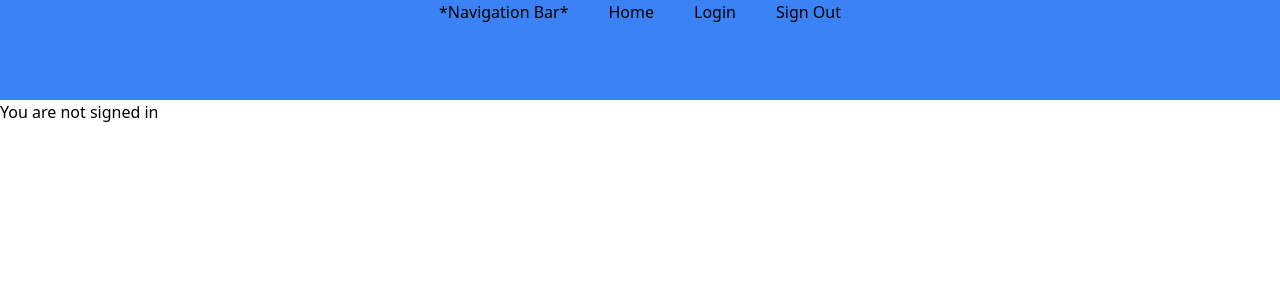
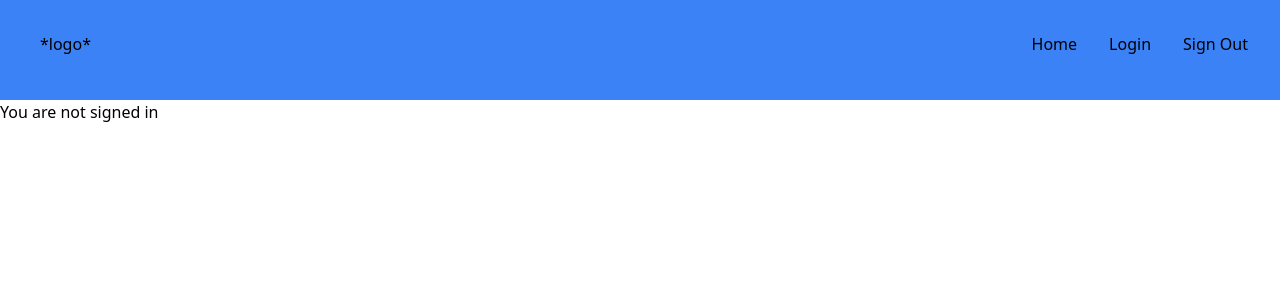
Before and after one commit to MyPropertyPal/my-property-pal-web, a Next.js app: page / in a window 1280 px wide. Shown: the top 300 px of the page. Built offline with nearby package versions, Linux system fonts and the light colour scheme; no server answers.

Commit message:
styling nav bar

```diff
--- a/app/Navigation.js
+++ b/app/Navigation.js
@@ -20,9 +20,11 @@ function Header() {
     }
   };
   return (
-    <header className="bg-blue-500 flex space-x-10 h-[100px] justify-center align-">
-      <p>*Navigation Bar*</p>
-      <ul className="flex space-x-10">
+    <header className="bg-blue-500 flex h-[100px]">
+      {/* left side */}
+      <p className=" flex flex-1 ml-10 mt-8">*logo*</p>
+      {/* right side */}
+      <ul className="flex flex-2  space-x-8 my-8 mr-8">
         <li>
           <Link href="/">Home</Link>
         </li>
```
